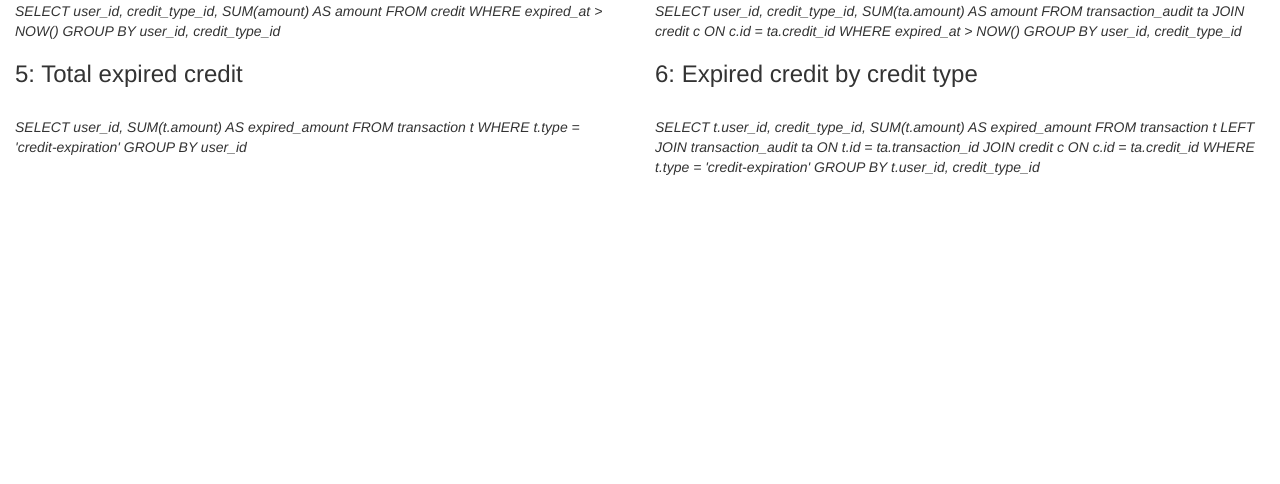
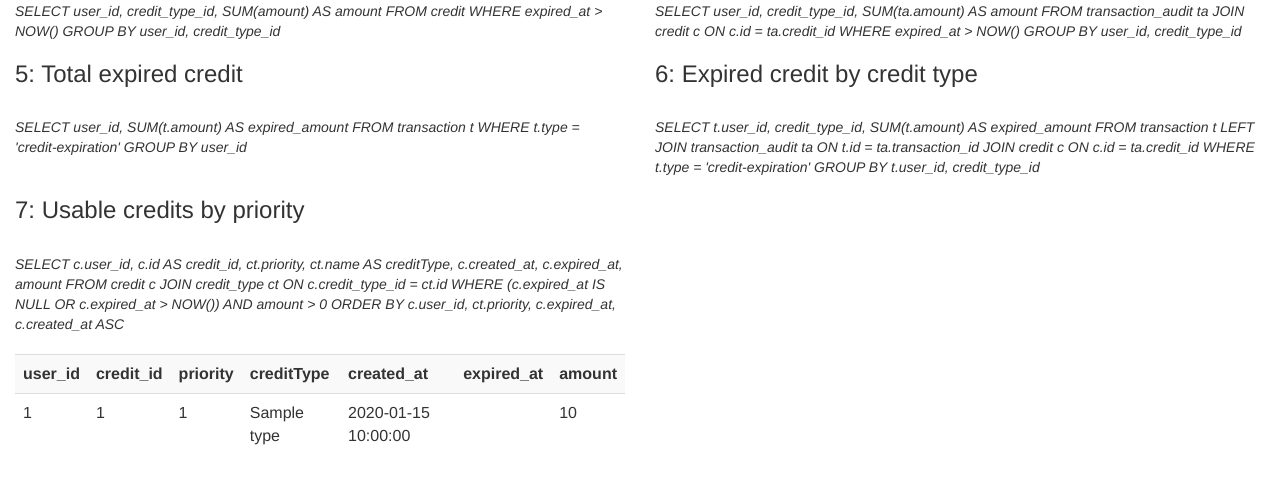
Before and after one commit to DaweTaller/credit-poc, a PHP site: page /use-cases.php in a window 1280 px wide. Shown: the part 286-770 px from the top of the page. Run offline with PHP 8.4, Linux system fonts and the light colour scheme; tables that the repository leaves empty hold one stand-in row (values such as "Sample post").

Commit message:
Add examples

```diff
--- a/src/use-cases.php
+++ b/src/use-cases.php
@@ -80,6 +80,21 @@ $useCases[] = [
     'data' => renderSqlResult($pdo, '', $sql)
 ];
 
+// getUsable credit by priority
+if ($userId) {
+    $sql = 'SELECT SUM(amount) AS amount FROM transaction WHERE user_id = ' . $userId . ' AND type = \'' . TransactionTypeEnum::CREDIT_EXPIRATION->value . '\'';
+} else {
+    $sql = 'SELECT c.user_id, c.id AS credit_id, ct.priority, ct.name AS creditType, c.created_at, c.expired_at, amount
+        FROM credit c JOIN credit_type ct ON c.credit_type_id = ct.id
+        WHERE (c.expired_at IS NULL OR c.expired_at > NOW()) AND amount > 0
+        ORDER BY c.user_id, ct.priority, c.expired_at, c.created_at ASC';
+}
+$useCases[] = [
+    'name' => 'Usable credits by priority',
+    'sql' => $sql,
+    'data' => renderSqlResult($pdo, '', $sql)
+];
+
 
 
 ?>
```
